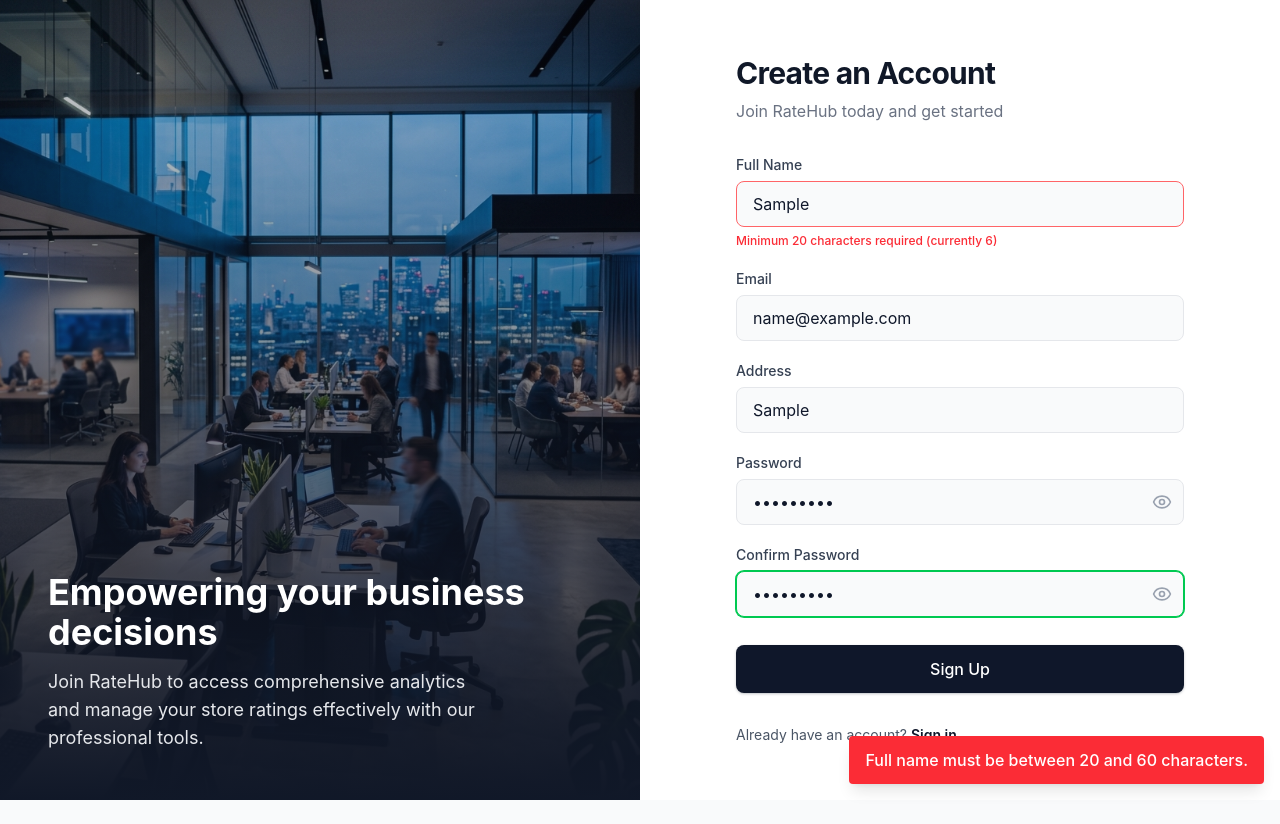
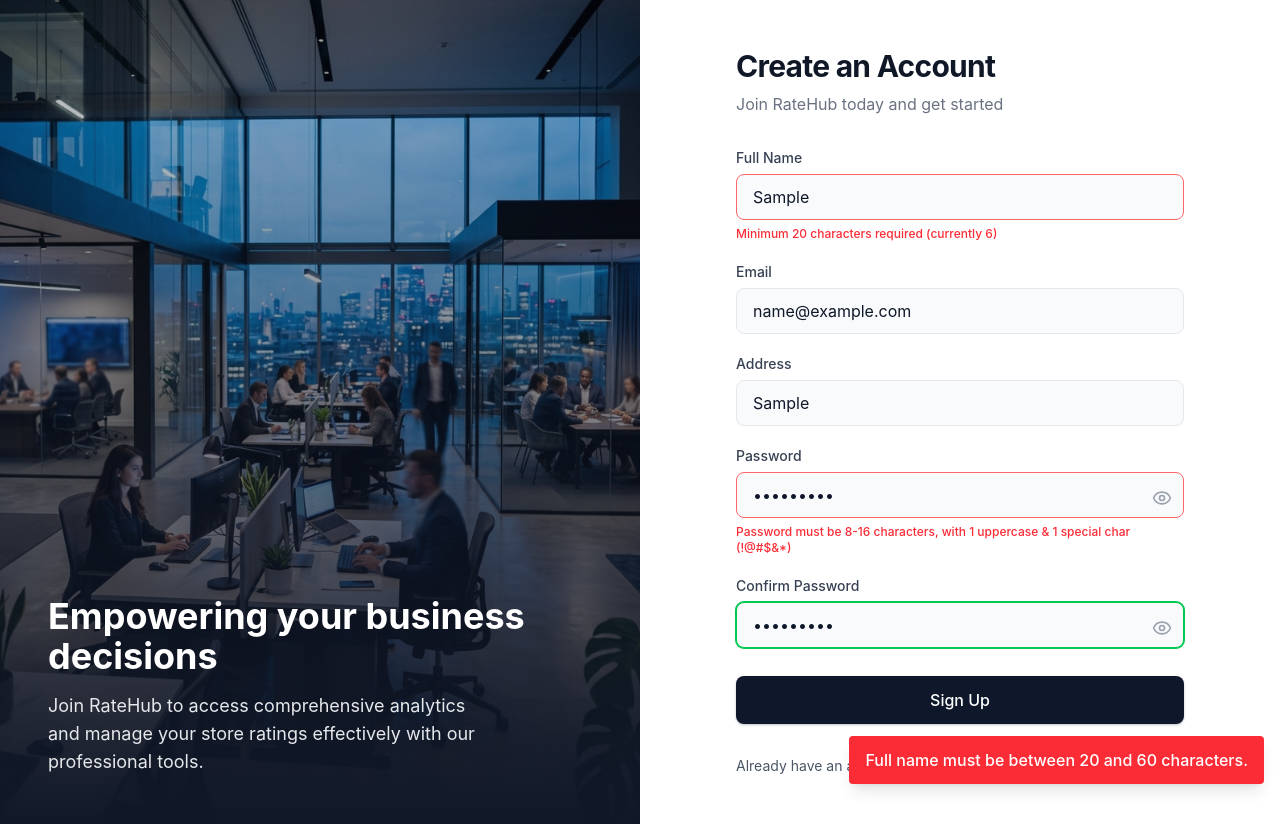
Before and after one commit to pruthvirajtarode/Store-Rating-Management-System, a React (Vite) app in the folder frontend/: page /signup in a window 1280 px wide. Both pictures are taken after typing "Sample", "name@example.com", "Sample", "Sample123", "Sample123" into the empty fields and a click on the button "Sign Up". Before the commit the page ends 800 px from the top, so only its background shows below. Built offline with nearby package versions, Linux system fonts and the light colour scheme; no server answers.

Commit message:
Enhance UI: Add real-time inline validation feedback for password fields in Signup form

```diff
--- a/frontend/src/pages/auth/Signup.jsx
+++ b/frontend/src/pages/auth/Signup.jsx
@@ -161,26 +161,36 @@ const Signup = () => {
                   <label className="block text-sm font-medium text-gray-700 mb-1.5">Password</label>
                   <div className="relative">
                     <input name="password" type={showPassword ? "text" : "password"} required maxLength={16}
-                      className="w-full px-4 py-2.5 bg-gray-50 border border-gray-200 rounded-lg outline-none focus:bg-white focus:ring-2 focus:ring-primary/20 focus:border-primary transition-all pr-12"
+                      className={`w-full px-4 py-2.5 bg-gray-50 border rounded-lg outline-none focus:bg-white focus:ring-2 transition-all pr-12 ${formData.password.length > 0 && !/^(?=.*[A-Z])(?=.*[!@#$&*]).{8,16}$/.test(formData.password) ? 'border-red-400 focus:ring-red-400/20 focus:border-red-400' : 'border-gray-200 focus:ring-primary/20 focus:border-primary'}`}
                       value={formData.password} onChange={handleChange} placeholder="Min 8 chars, Max 16, 1 uppercase, 1 special" />
                     <button type="button" onClick={() => setShowPassword(!showPassword)}
-                      className="absolute right-3 top-1/2 -translate-y-1/2 text-gray-400 hover:text-gray-600 focus:outline-none">
+                      className="absolute right-3 top-4 text-gray-400 hover:text-gray-600 focus:outline-none">
                       {showPassword ? <EyeOff size={20} /> : <Eye size={20} />}
                     </button>
                   </div>
+                  {formData.password.length > 0 && !/^(?=.*[A-Z])(?=.*[!@#$&*]).{8,16}$/.test(formData.password) && (
+                    <p className="text-xs text-red-500 mt-1.5 font-medium">
+                      Password must be 8-16 characters, with 1 uppercase & 1 special char (!@#$&*)
+                    </p>
+                  )}
                 </div>
 
                 <div>
                   <label className="block text-sm font-medium text-gray-700 mb-1.5">Confirm Password</label>
                   <div className="relative">
                     <input name="confirmPassword" type={showConfirmPassword ? "text" : "password"} required
-                      className={`w-full px-4 py-2.5 bg-gray-50 border rounded-lg outline-none focus:bg-white focus:ring-2 transition-all pr-12 ${passwordsMatch ? 'border-green-500 focus:border-green-500 focus:ring-green-500/20 ring-1 ring-green-500' : 'border-gray-200 focus:border-primary focus:ring-primary/20'}`}
+                      className={`w-full px-4 py-2.5 bg-gray-50 border rounded-lg outline-none focus:bg-white focus:ring-2 transition-all pr-12 ${formData.confirmPassword.length > 0 && !passwordsMatch ? 'border-red-400 focus:ring-red-400/20 focus:border-red-400' : passwordsMatch ? 'border-green-500 focus:border-green-500 focus:ring-green-500/20 ring-1 ring-green-500' : 'border-gray-200 focus:ring-primary/20 focus:border-primary'}`}
                       value={formData.confirmPassword} onChange={handleChange} placeholder="Confirm your password" />
                     <button type="button" onClick={() => setShowConfirmPassword(!showConfirmPassword)}
-                      className="absolute right-3 top-1/2 -translate-y-1/2 text-gray-400 hover:text-gray-600 focus:outline-none">
+                      className="absolute right-3 top-4 text-gray-400 hover:text-gray-600 focus:outline-none">
                       {showConfirmPassword ? <EyeOff size={20} /> : <Eye size={20} />}
                     </button>
                   </div>
+                  {formData.confirmPassword.length > 0 && !passwordsMatch && (
+                    <p className="text-xs text-red-500 mt-1.5 font-medium">
+                      Passwords do not match
+                    </p>
+                  )}
                 </div>
 
                 <button type="submit" disabled={loading}
```
